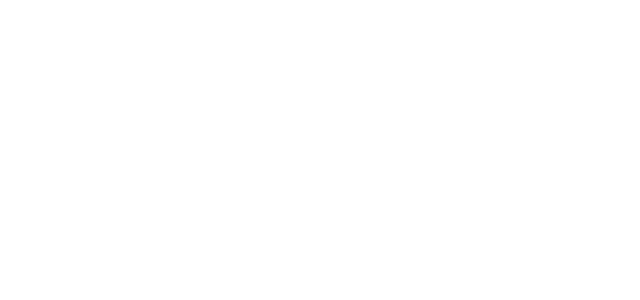
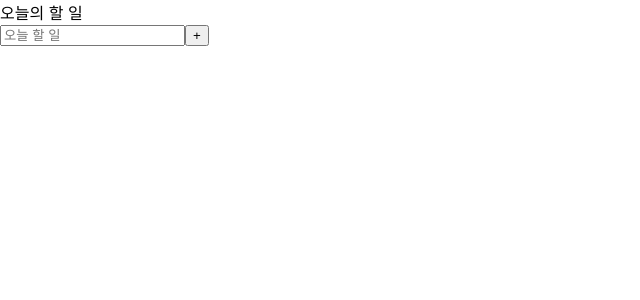
Before and after one commit to wsyeon/todo_ts, a React (Create React App) app: page / in a window 1280 px wide. Shown: the top 300 px of the page, without its empty margins (0-640 px from the left). Built offline with nearby package versions, Linux system fonts and the light colour scheme.

Commit message:
할 일 입력창

```diff
--- a/src/components/TodoInput.tsx
+++ b/src/components/TodoInput.tsx
@@ -1,9 +1,50 @@
-import React from 'react';
+import React, { ChangeEvent, useState } from 'react';
+import TodoList from './TodoList';
+// import * as S from '../style/TodoStyle';
+
+export interface Todo  {
+    id: number,
+    text: string,
+    checked: boolean
+};
 
 const TodoInput: React.FC = ()=> {
+    const [number, setNumber] = useState<number>(1);
+    const [inputText, setInputText] = useState("");
+    const [todoList, setTodoList] = useState<Todo[]>([])
+
+    const onChange = (e: ChangeEvent<HTMLInputElement>)=> {
+        setInputText(e.target.value);
+    };
+
+    const onClick = ()=> {
+        setNumber(number + 1);
+        const newTodoList = {
+            id: number,
+            text: inputText,
+            checked: false
+        };
+
+        setTodoList([...todoList, newTodoList]);
+        setInputText("");
+    };
+
     return (
         <div>
-
+            <div>
+                <div>
+                    오늘의 할 일
+                </div>
+                <div>
+                    <input type='text' onChange={onChange} value={inputText} placeholder='오늘 할 일' />
+                    <button onClick={onClick}>+</button>
+                </div>
+                <div>
+                    {todoList.map((data, idx)=> (
+                        <TodoList key={idx} todo={data} />
+                    ))}
+                </div>
+            </div>
         </div>
     );
 };
```
